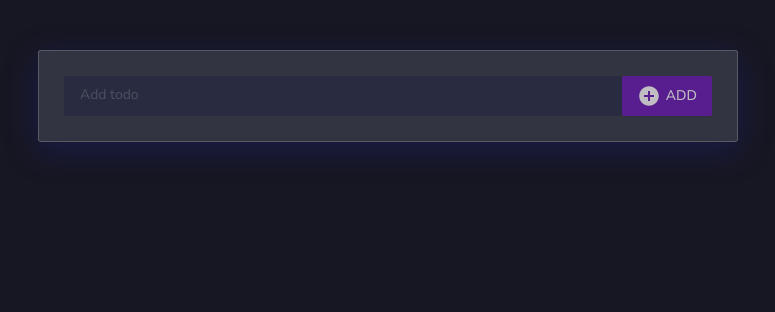
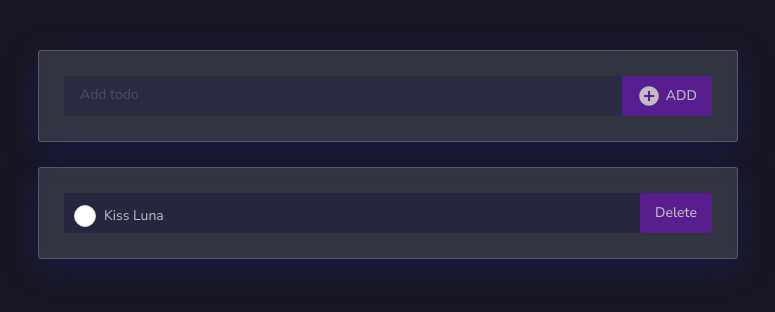
Before and after one commit to serhatbek/saga-todo-app, a React (Vite) app: page / in a window 1280 px wide. Shown: the top 312 px of the page, without its empty margins (252-1027 px from the left). Built offline with nearby package versions, Linux system fonts and the light colour scheme.

Commit message:
add todo item component

```diff
--- a/src/App.jsx
+++ b/src/App.jsx
@@ -1,13 +1,11 @@
 import 'antd/dist/antd.css';
 import './assets/css/styles.scss';
-import AddTodoItem from './components/AddTodoItem/AddTodoItem';
+import TodoContainer from './components/TodoContainer/TodoContainer';
 
 function App() {
   return (
     <>
-      <div className='container flex flex--align flex--justify'>
-        <AddTodoItem />
-      </div>
+      <TodoContainer />
     </>
   );
 }
--- a/src/assets/css/settings/_helpers.scss
+++ b/src/assets/css/settings/_helpers.scss
@@ -19,3 +19,15 @@
     flex-direction: column;
   }
 }
+
+.background {
+  max-width: 700px;
+  width: 100%;
+  background: rgba(135, 138, 161, 0.25);
+  box-shadow: 0 8px 32px 0 rgba(31, 38, 135, 0.37);
+  backdrop-filter: blur(4px);
+  -webkit-backdrop-filter: blur(4px);
+  border-radius: 3px;
+  padding: 25px;
+  border: 1px solid rgba(255, 255, 255, 0.18);
+}
--- a/src/components/Button/Button.scss
+++ b/src/components/Button/Button.scss
@@ -14,7 +14,7 @@
   &:active,
   &:focus {
     background-color: $purple-light;
-    color: $text;
+    color: $white;
   }
 
   &.ant-btn--left-icon,
--- /dev/null
+++ b/src/components/Checkbox/Checkbox.jsx
@@ -0,0 +1,12 @@
+import './Checkbox.scss';
+import { Checkbox as AntdCheckbox } from 'antd';
+
+const Checkbox = ({ label }) => {
+  return (
+    <>
+      <AntdCheckbox>{label}</AntdCheckbox>
+    </>
+  );
+};
+
+export default Checkbox;
--- /dev/null
+++ b/src/components/Checkbox/Checkbox.scss
@@ -0,0 +1,35 @@
+@import '../../assets/css/settings/colors';
+
+.ant-checkbox-wrapper {
+  color: $text;
+  margin-left: 10px;
+  align-items: center;
+
+  .ant-checkbox-inner {
+    border-radius: 50%;
+    width: 22px;
+    height: 22px;
+
+    &::after {
+      left: 27.5%;
+    }
+  }
+
+  .ant-checkbox:hover::after,
+  .ant-checkbox-wrapper:hover .ant-checkbox::after {
+    visibility: hidden;
+  }
+
+  .ant-checkbox-checked .ant-checkbox-inner {
+    background-color: $purple;
+    border-color: $purple-light;
+  }
+
+  .ant-checkbox + span {
+    margin-top: 6px;
+  }
+
+  .ant-checkbox-checked + span {
+    text-decoration: line-through;
+  }
+}
--- /dev/null
+++ b/src/components/TodoContainer/TodoContainer.jsx
@@ -0,0 +1,16 @@
+import './TodoContainer.scss';
+import AddTodoItem from '../AddTodoItem/AddTodoItem';
+import TodoItem from '../todoItem/todoItem';
+
+const TodoContainer = () => {
+  return (
+    <div className='todo-container container flex flex--col flex--align flex--justify'>
+      <AddTodoItem />
+      <div className='box background'>
+        <TodoItem />
+      </div>
+    </div>
+  );
+};
+
+export default TodoContainer;
--- /dev/null
+++ b/src/components/TodoContainer/TodoContainer.scss
@@ -0,0 +1,5 @@
+.todo-container {
+  .box {
+    margin: 25px 0;
+  }
+}
--- /dev/null
+++ b/src/components/TodoItem/TodoItem.jsx
@@ -0,0 +1,17 @@
+import './TodoItem.scss';
+import Button from '../Button/Button';
+import { RiDeleteBin6Fill } from 'react-icons/ri';
+import Checkbox from '../Checkbox/Checkbox';
+// import { Checkbox } from 'antd';
+
+const TodoItem = () => {
+  return (
+    <div className='todo-item flex'>
+      <Checkbox label='Kiss Luna' />
+      {/* <Checkbox>Kiss Luna</Checkbox> */}
+      <Button iconLeft={RiDeleteBin6Fill}>Delete</Button>
+    </div>
+  );
+};
+
+export default TodoItem;
--- /dev/null
+++ b/src/components/TodoItem/TodoItem.scss
@@ -0,0 +1,8 @@
+@import '../../assets/css/settings/colors';
+
+.todo-item {
+  width: 100%;
+  background-color: $gray;
+  justify-content: space-between;
+  align-items: center;
+}
```
